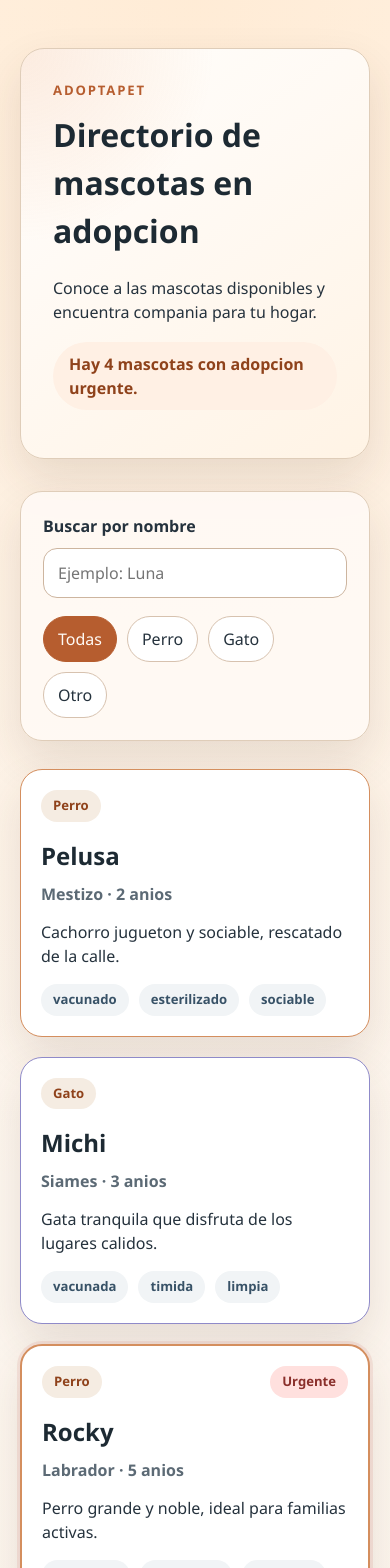
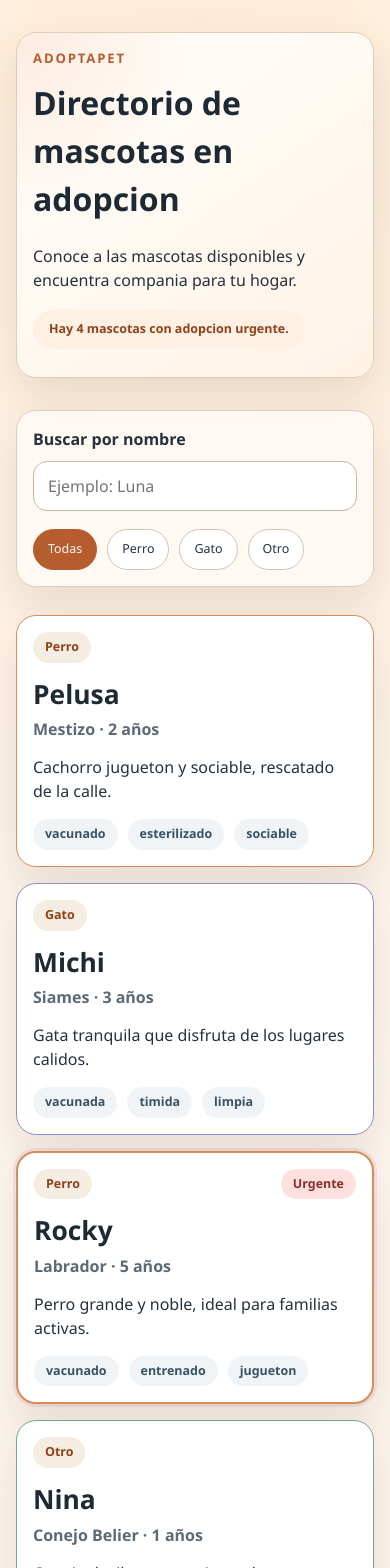
Before and after one commit to Lucho8011/adoptapet-react-LuisJimenez, a React (Vite) app: page / in a window 390 px wide. Shown: the top 1568 px of the page. Built offline with nearby package versions, Linux system fonts and the light colour scheme.

Commit message:
docs: actualizar registro ia y documentacion final

```diff
--- a/src/App.css
+++ b/src/App.css
@@ -100,6 +100,7 @@
   gap: 20px;
   max-width: 1120px;
   margin: 0 auto;
+  align-items: stretch;
 }
 
 .empty-state {
@@ -115,12 +116,16 @@
 }
 
 .mascota-card {
+  display: flex;
+  flex-direction: column;
+  min-height: 100%;
   border: 1px solid var(--color-border);
   border-radius: 22px;
   padding: 20px;
   background: var(--color-surface-strong);
   box-shadow: var(--shadow-soft);
   text-align: left;
+  overflow-wrap: anywhere;
 }
 
 .mascota-card--perro {
@@ -144,7 +149,9 @@
 
 .mascota-card__header {
   display: flex;
+  align-items: flex-start;
   justify-content: space-between;
+  flex-wrap: wrap;
   gap: 12px;
   margin-bottom: 16px;
 }
@@ -173,6 +180,7 @@
 
 .mascota-card__title {
   margin-bottom: 8px;
+  line-height: 1.15;
 }
 
 .mascota-card__meta {
@@ -183,6 +191,7 @@
 
 .mascota-card__description {
   margin-bottom: 16px;
+  flex-grow: 1;
 }
 
 .mascota-card__tags {
@@ -199,3 +208,45 @@
   background: #f1f4f6;
   color: #385267;
 }
+
+@media (max-width: 768px) {
+  .app-shell {
+    padding: 32px 16px 48px;
+  }
+
+  .hero,
+  .toolbar,
+  .mascota-card {
+    padding: 18px;
+    border-radius: 20px;
+  }
+
+  .mascotas-grid {
+    grid-template-columns: 1fr;
+    gap: 16px;
+  }
+
+  .mascota-card__title {
+    font-size: 1.9rem;
+  }
+}
+
+@media (max-width: 480px) {
+  .hero,
+  .toolbar,
+  .mascota-card {
+    padding: 16px;
+  }
+
+  .hero__counter,
+  .filtro-especie__button,
+  .mascota-card__badge,
+  .mascota-card__urgent,
+  .mascota-card__tag {
+    font-size: 0.78rem;
+  }
+
+  .mascota-card__title {
+    font-size: 1.65rem;
+  }
+}
--- a/src/components/FiltroEspecie.jsx
+++ b/src/components/FiltroEspecie.jsx
@@ -1,12 +1,13 @@
 const FILTER_OPTIONS = ['Todas', 'Perro', 'Gato', 'Otro']
 
 /**
- * Permite seleccionar la especie que se quiere ver en pantalla.
+ * Permite cambiar la especie visible sin tocar directamente la lista.
  */
 function FiltroEspecie({ filtroActual = 'Todas', onCambiarFiltro = () => {} }) {
   return (
     <div className="filtro-especie" role="group" aria-label="Filtrar por especie">
       {FILTER_OPTIONS.map((opcion) => {
+        // Marca visual y semanticamente cual filtro esta activo.
         const isActive = opcion === filtroActual
 
         return (
--- a/src/components/ListaMascotas.jsx
+++ b/src/components/ListaMascotas.jsx
@@ -1,11 +1,12 @@
 import MascotaCard from './MascotaCard'
 
 /**
- * Recibe un arreglo de mascotas y muestra una tarjeta por cada elemento.
+ * Recibe un arreglo de mascotas y renderiza una tarjeta por cada una.
  */
 function ListaMascotas({ mascotas = [] }) {
   return (
     <section className="mascotas-grid" aria-label="Listado de mascotas">
+      {/* El id se usa como key porque es estable para cada mascota. */}
       {mascotas.map((mascota) => (
         <MascotaCard
           key={mascota.id}
--- a/src/components/MascotaCard.jsx
+++ b/src/components/MascotaCard.jsx
@@ -14,11 +14,11 @@ const SPECIES_STYLES = {
 }
 
 /**
- * Muestra los datos principales de una mascota.
+ * Muestra una tarjeta con los datos visibles de una mascota.
  * Props esperadas:
  * - nombre: string con el nombre de la mascota.
  * - raza: string con la raza o tipo.
- * - edad: number con la edad en anios.
+ * - edad: number con la edad en años.
  * - especie: "Perro" | "Gato" | "Otro".
  * - descripcion: string con una descripcion breve.
  * - caracteristicas: array de strings con datos destacados.
@@ -33,6 +33,7 @@ function MascotaCard({
   adopcionUrgente = false,
 }) {
   const speciesStyle = SPECIES_STYLES[especie] ?? SPECIES_STYLES.Otro
+  // Si la adopcion es urgente, se agrega una clase extra para destacarla.
   const cardClassName = adopcionUrgente
     ? `${speciesStyle.className} mascota-card--urgent`
     : speciesStyle.className
@@ -48,11 +49,12 @@ function MascotaCard({
 
       <h2 className="mascota-card__title">{nombre}</h2>
       <p className="mascota-card__meta">
-        {raza} · {edad} anios
+        {raza} · {edad} años
       </p>
       <p className="mascota-card__description">{descripcion}</p>
 
       <ul className="mascota-card__tags" aria-label={`Caracteristicas de ${nombre}`}>
+        {/* Cada caracteristica se renderiza como etiqueta para mantener la lectura simple. */}
         {caracteristicas.map((caracteristica) => (
           <li key={`${nombre}-${caracteristica}`} className="mascota-card__tag">
             {caracteristica}
```
Also changed, not shown: src/App.jsx (+15 -0 lines), ia.txt.
